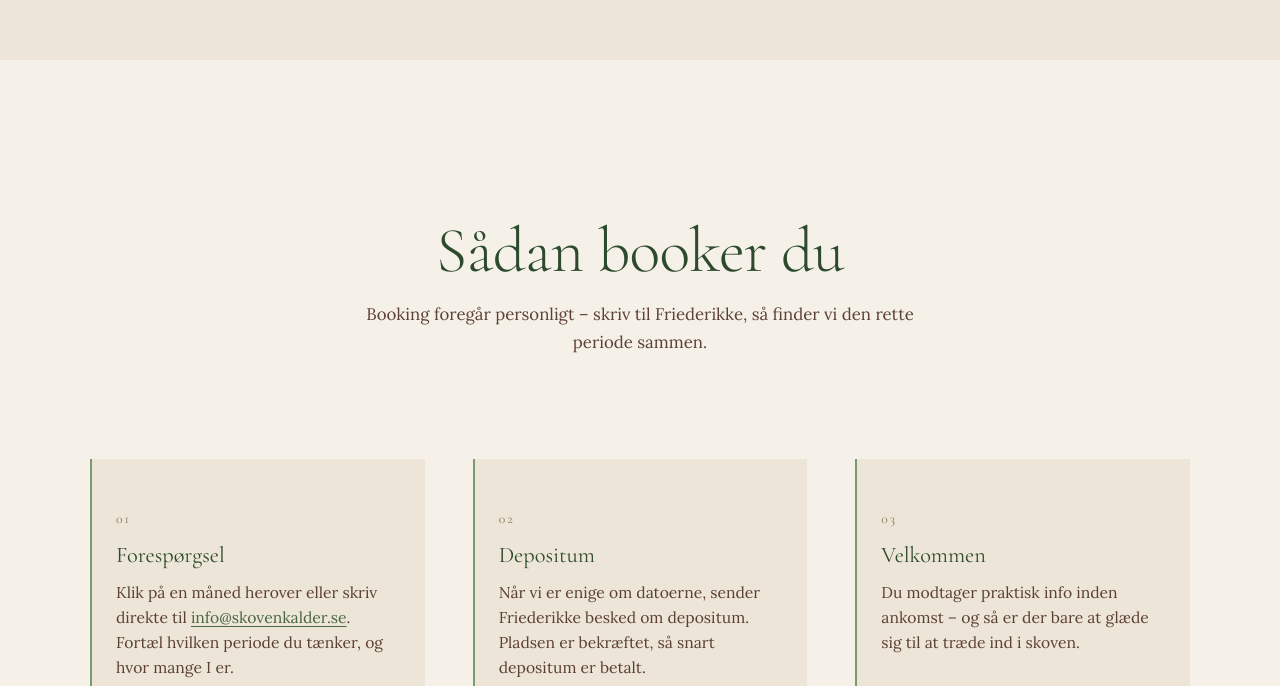
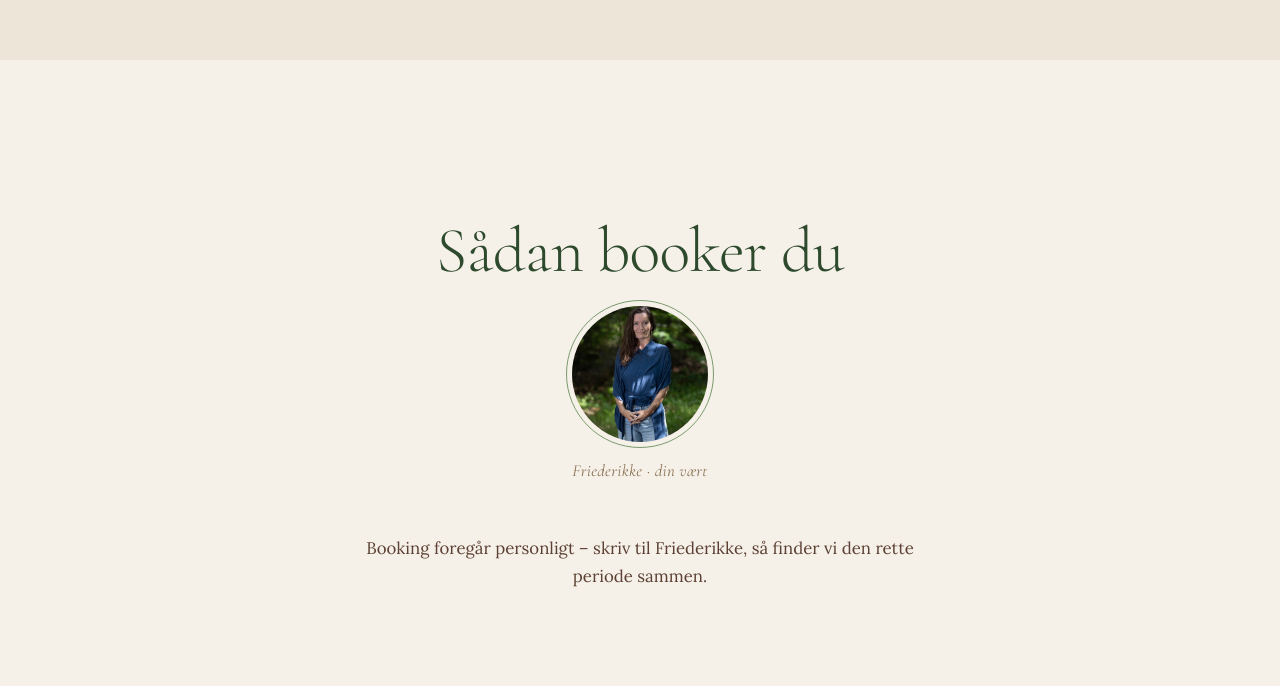
Before and after one commit to Hededamj/skovenkalder, a plain HTML site: page index.html in a window 1280 px wide. Shown: the part 7931-8617 px from the top of the page. Drawn offline with nearby package versions, Linux system fonts and the light colour scheme.

Commit message:
feat: vært-portræt af Friederikke + pænere kalender-ombrydning
- Rundt portræt af Friederikke i 'Sådan booker du' med caption
  'Friederikke · din vært' – gør bookingen personlig (svar på hendes
  spørgsmål om billede af sig selv)
- Ret grim ombrydning i kalender-lead: omformuleret til at ende på
  årstallet ('Vi åbner snart for booking af 2027') og bundet 'af 2027'
  så det ikke splittes

Co-Authored-By: Claude Fable 5 <noreply@anthropic.com>

```diff
--- a/index.html
+++ b/index.html
@@ -905,6 +905,33 @@
       max-width: 640px;
       margin: 0 auto var(--space-lg);
       font-size: clamp(1.05rem, 1.3vw, 1.2rem);
+    }
+
+    .host {
+      display: flex;
+      flex-direction: column;
+      align-items: center;
+      gap: 0.6rem;
+      margin: 0 auto var(--space-md);
+    }
+
+    .host-photo {
+      width: 148px;
+      height: 148px;
+      border-radius: 50%;
+      object-fit: cover;
+      object-position: center 22%;
+      padding: 5px;
+      background: var(--cream);
+      border: 1px solid var(--sage);
+    }
+
+    .host-caption {
+      font-family: var(--font-display);
+      font-style: italic;
+      font-size: 1.05rem;
+      color: var(--earth);
+      letter-spacing: 0.02em;
     }
 
     .booking-steps {
@@ -1459,7 +1486,7 @@
       <h2 class="reveal">Kalender 2026</h2>
       <p class="calendar-lead reveal reveal-delay-1">
         Skoven Kalder er fuldt booket resten af sæsonen.
-        Vi åbner for booking af 2027&nbsp;snart.
+        Vi åbner snart for booking af&nbsp;2027.
       </p>
 
       <div class="calendar-grid" id="calendarGrid"></div>
@@ -1474,6 +1501,10 @@
   <section class="section how-to-book" id="saadan-booker-du">
     <div class="how-to-book-inner">
       <h2 class="reveal">Sådan booker du</h2>
+      <figure class="host reveal reveal-delay-1">
+        <img src="img/frederikke.jpg" alt="Friederikke, vært på Skoven Kalder, i skoven" class="host-photo" loading="lazy">
+        <figcaption class="host-caption">Friederikke · din vært</figcaption>
+      </figure>
       <p class="how-to-book-lead reveal reveal-delay-1">
         Booking foregår personligt – skriv til Friederikke, så finder vi den rette periode sammen.
       </p>
```
Also changed, not shown: img/frederikke.jpg (added).
